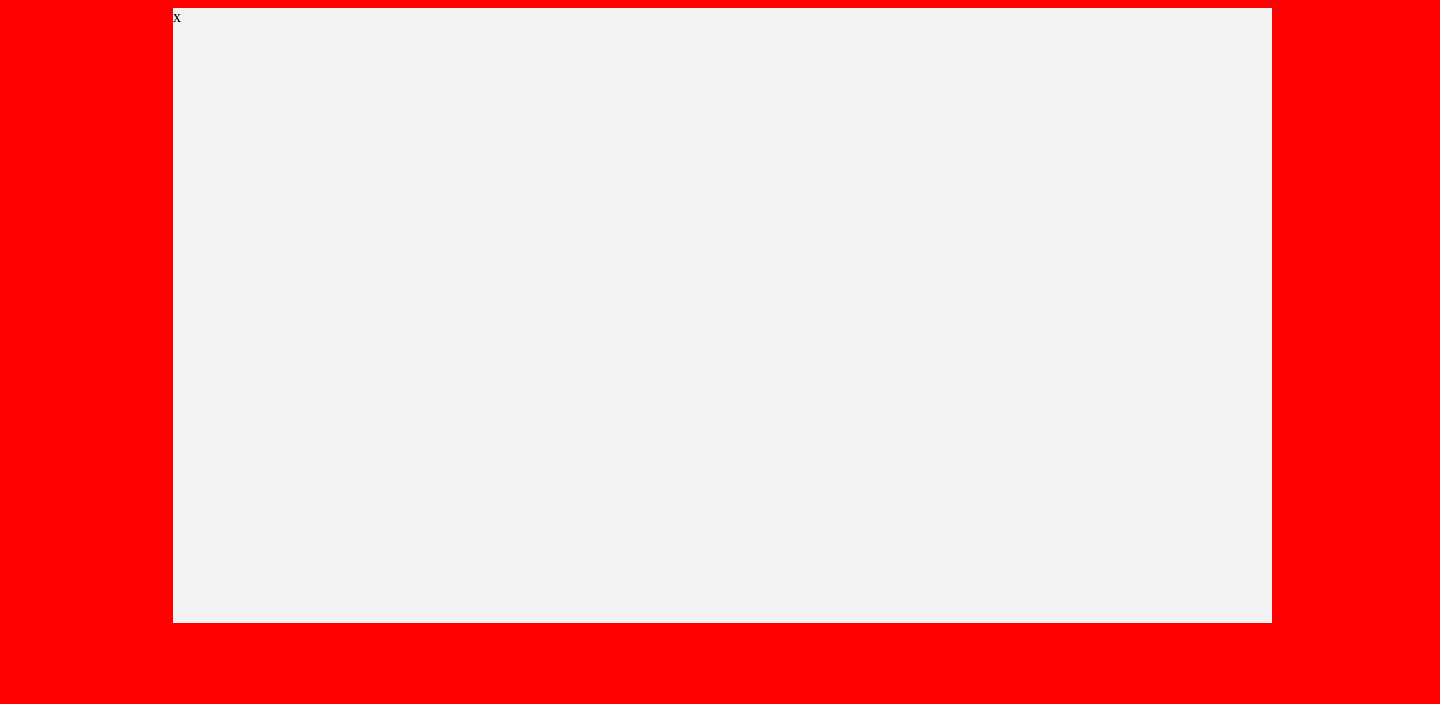
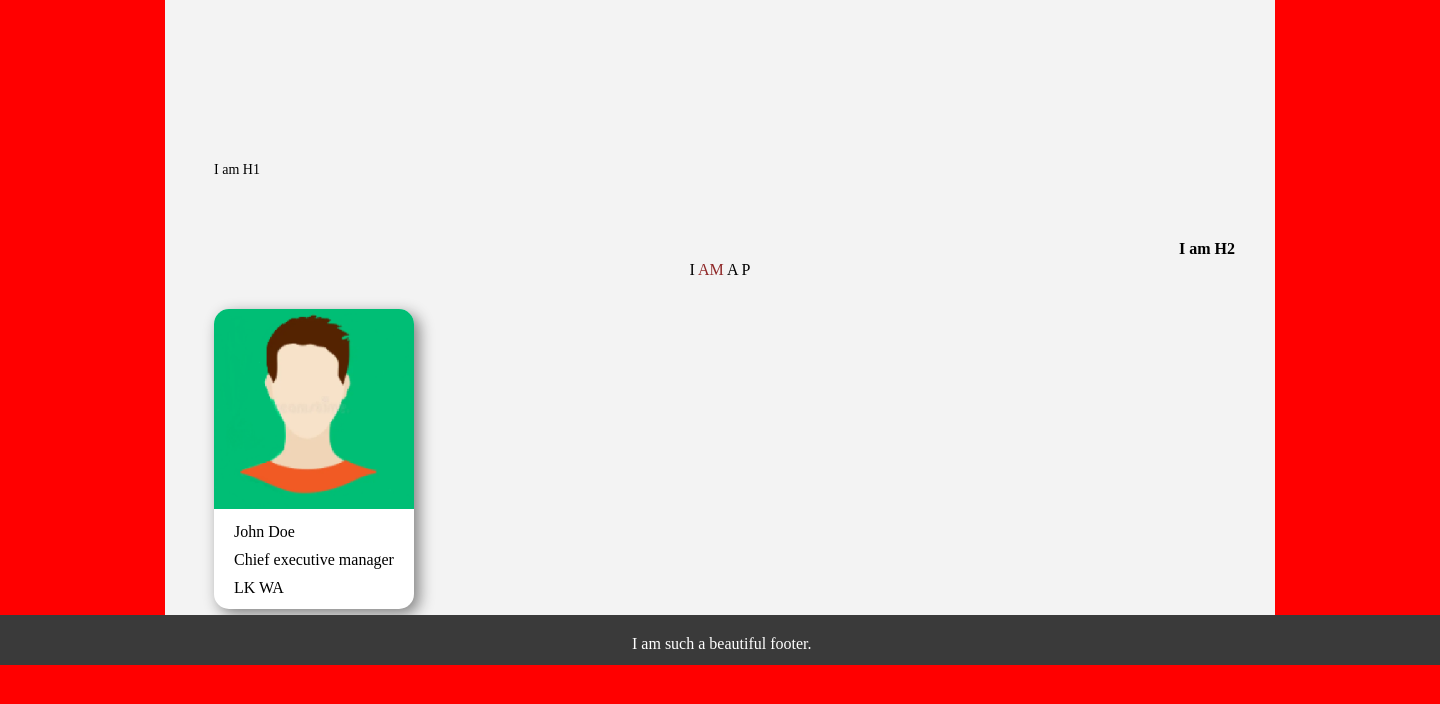
Before and after one commit to Neogiciaa/Pixel-Perfect, a plain HTML site: page index.html in a window 1280 px wide. Shown: the whole page, 1440 px wide, since content can reach past the window. Drawn offline with Linux system fonts and the light colour scheme.

Commit message:
Save commit

```diff
--- a/index.html
+++ b/index.html
@@ -10,10 +10,18 @@
 </head>
 <body>
     <div class="mainDiv">
-       x
+       <h1>I am H1</h1>
+        <h2>I am H2</h2>
+        <p class="first-p">I <span>am</span> a p</p>
+        <div class="card">
+            <img src="card.png" alt="man">
+            <p>John Doe</p>
+            <p>Chief executive manager</p>
+            <p>LK WA</p>
+        </div>
     </div>
 </body>
 <footer>
-
+    <p>I am such a beautiful footer.</p>
 </footer>
 </html>
--- a/style.css
+++ b/style.css
@@ -1,12 +1,14 @@
 * {
     box-sizing: border-box;
     justify-content: center;
+    margin: 0;
+    padding: 0;
 }
 
 body {
     background-color: red;
-    max-height: 1440px;
-
+    height: 684px;
+    width: 1440px;
 }
 
 .mainDiv {
@@ -14,5 +16,62 @@ body {
     margin-left: 165px;
     max-width: 1110px;
     height: 615px;
+}
 
+.first-p {
+    text-align: center;
+    text-transform: uppercase;
+    line-height: 23px;
+    margin-bottom: 28px;
 }
+
+.first-p span {
+    color: #8F2727;
+}
+
+h1 {
+    font-weight: 300;
+    font-size: 14px;
+    line-height: 10;
+    padding-top: 100px;
+    padding-left: 49px;
+    color: black;
+}
+
+h2 {
+    text-align: right;
+    padding-left: 215px;
+    padding-right: 40px;
+    font-weight: 800;
+    font-size: 16px;
+}
+
+footer {
+    padding-top: 20px;
+    padding-left: 632px;
+    width: 1440px;
+    height: 50px;
+    background-color: #3A3A3A;
+    color: white;
+}
+
+.card {
+    border-radius: 15px;
+    width: 200px;
+    height: 300px;
+    background-color: white;
+    margin-left: 49px;
+    box-shadow: 5px 5px 15px grey;
+}
+
+.card p {
+    padding-left: 20px;
+    padding-top: 10px;
+}
+
+img {
+    border-top-left-radius: 15px;
+    border-top-right-radius: 15px;
+    height: 200px;
+    width: 200px;
+}
```
Also changed, not shown: card.png (added).
